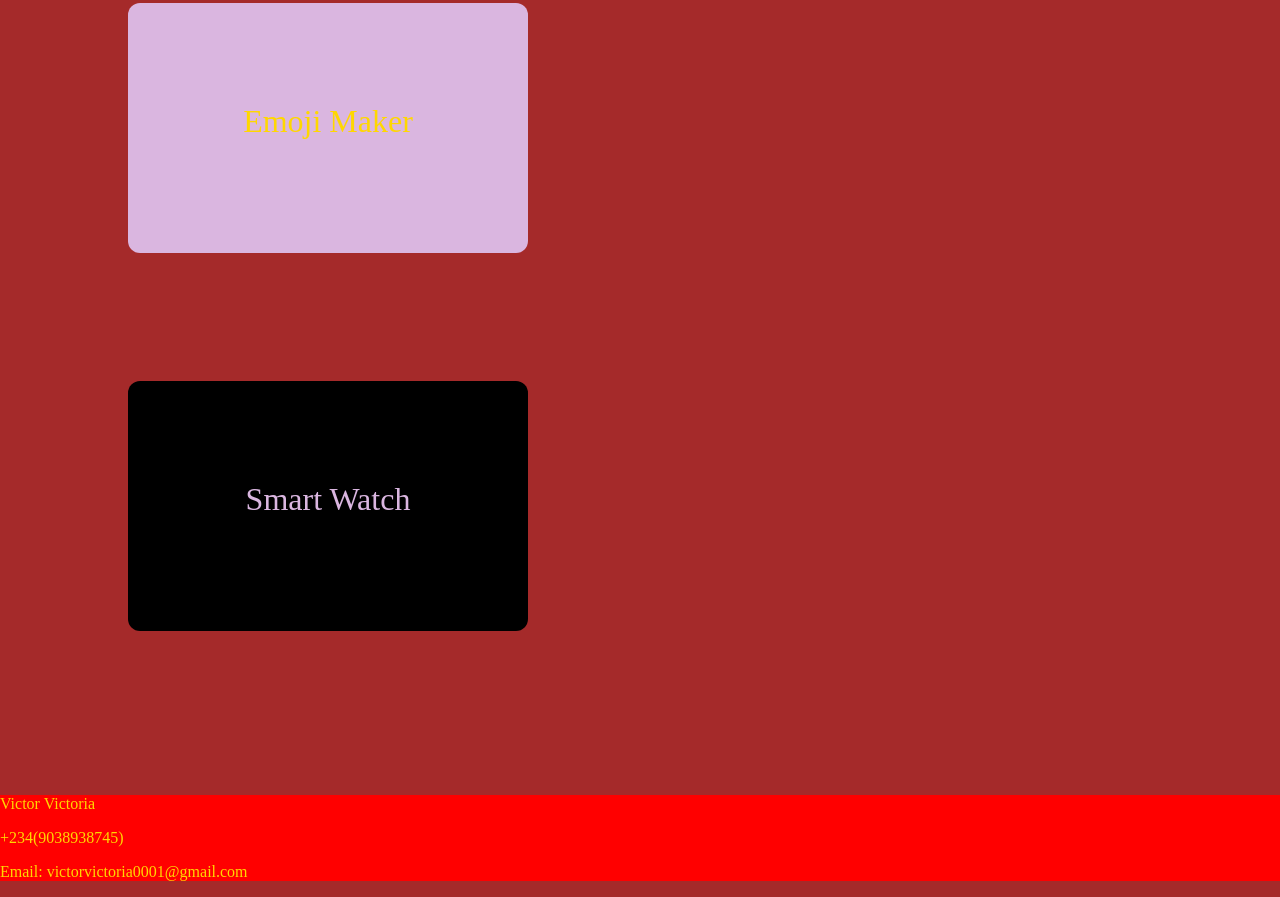
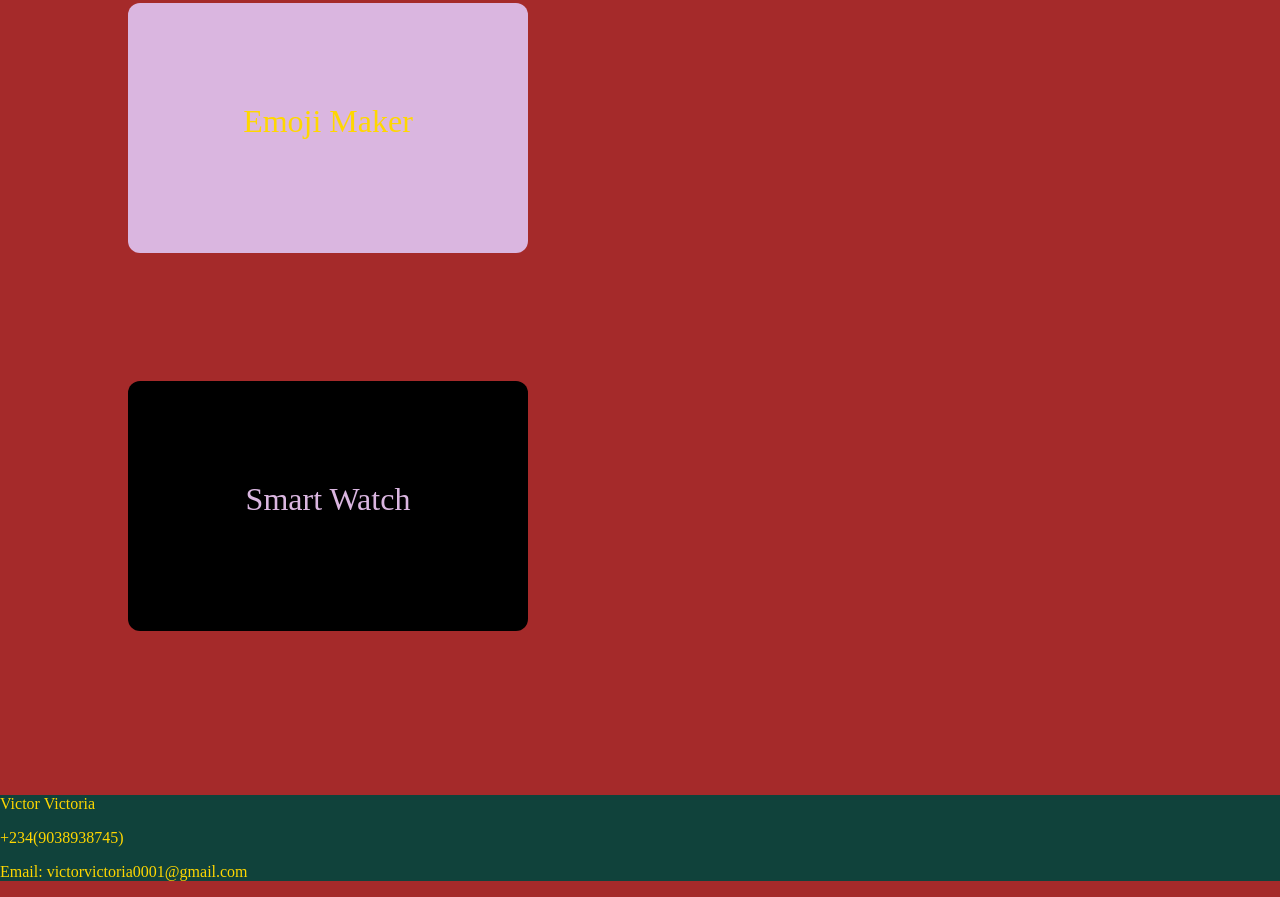
Before and after one commit to victorvictoria-maker/my_javascript_portfolio, a plain HTML site: page index.html in a window 1280 px wide. Shown: the part 1055-1952 px from the top of the page. Drawn offline with Linux system fonts and the light colour scheme.

Commit message:
The background for the footer changed

```diff
--- a/style.css
+++ b/style.css
@@ -50,7 +50,7 @@ main #card:nth-child(even) {
 }
 
 footer {
-    background-color: red;
+    background-color: rgba(1, 69, 61, 0.9);
 }
 
 /* large mobiles and tablets in portrait */
```
